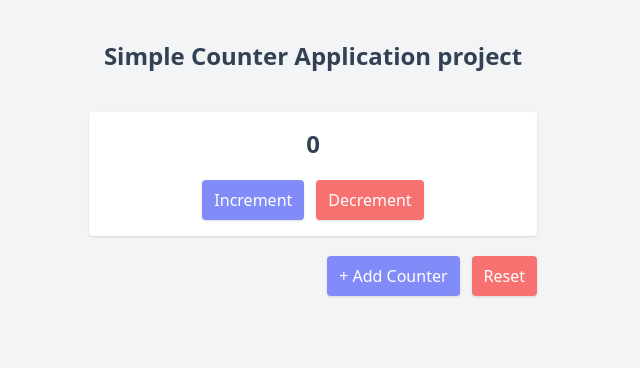
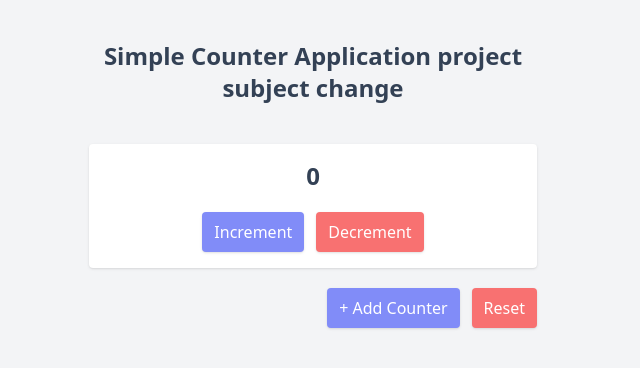
Before and after one commit to dev-SazzadHossain/Pratice_git, a plain HTML site: page html_project/index.html in a window 1280 px wide. Shown: the whole page, without its empty margins (327-967 px from the left). Drawn offline with nearby package versions, Linux system fonts and the light colour scheme.

Commit message:
title change

```diff
--- a/html_project/index.html
+++ b/html_project/index.html
@@ -13,7 +13,7 @@
     <div class="w-screen h-screen p-10 bg-gray-100 text-slate-700">
       <!-- header -->
       <h1 class="max-w-md mx-auto text-center text-2xl font-bold">
-        Simple Counter Application project
+        Simple Counter Application project subject change
       </h1>
 
       <!-- counters -->
```
